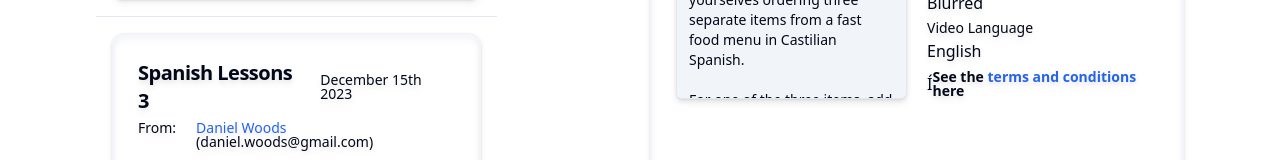
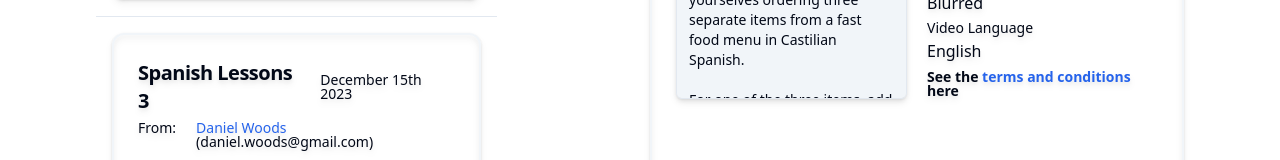
Before and after one commit to COSC-499-W2023/year-long-project-team-9, a Next.js app in the folder app/obscurus/: page /MyRequests in a window 1280 px wide. Shown: the part 578-738 px from the top of the page. Built offline with nearby package versions, Linux system fonts and the light colour scheme.

Commit message:
fix test

```diff
--- a/app/obscurus/src/pages/MyRequests.tsx
+++ b/app/obscurus/src/pages/MyRequests.tsx
@@ -393,7 +393,7 @@ const MyRequests = () => {
                           <div
                             id="prevTerms"
                             className="flex items-center space-x-10"
-                          >Í
+                          >
                             <Label className="text-sm font-semibold leading-none peer-disabled:cursor-not-allowed peer-disabled:opacity-70 cursor-none">
                               See the{" "}
                               <a
```
Also changed, not shown: 1 other file (tests, documents, lock files or other folders).
